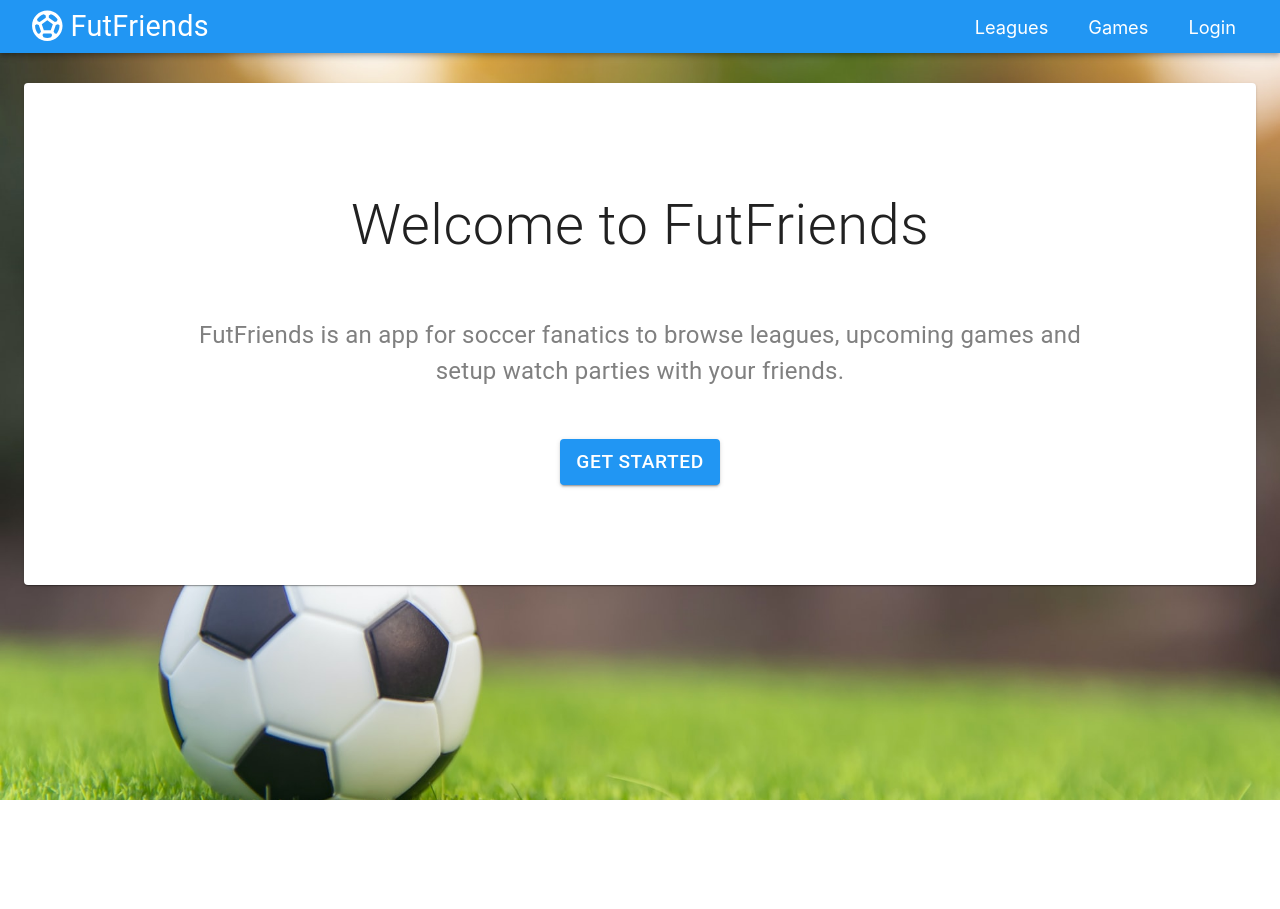
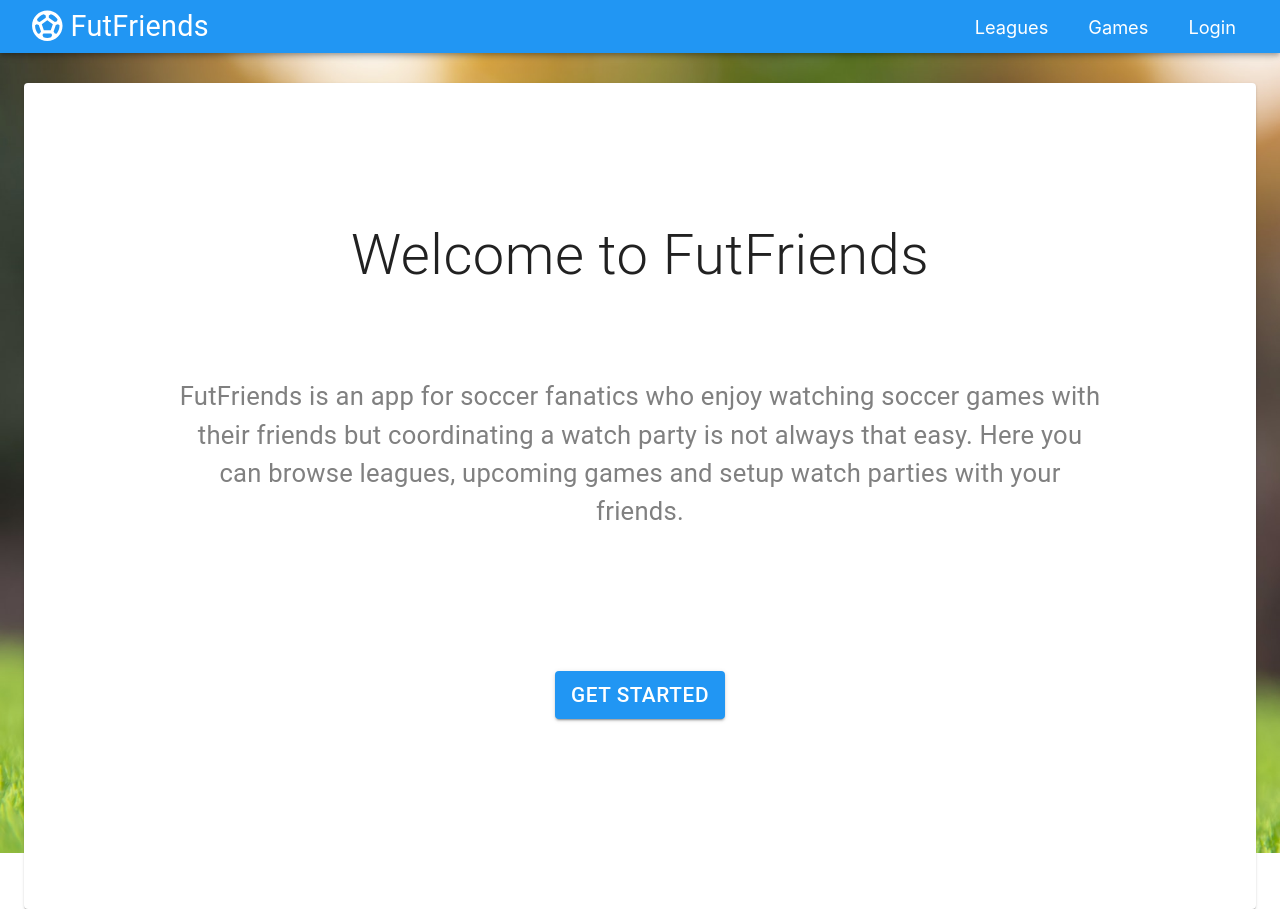
Before and after one commit to devslife7/FutHub, a React (Create React App) app: page / in a window 1280 px wide. Before the commit the page ends 800 px from the top, so only its background shows below. Built offline with nearby package versions, Linux system fonts and the light colour scheme.

Commit message:
added to home description and improved spacing

```diff
--- a/src/views/Home/Home.js
+++ b/src/views/Home/Home.js
@@ -12,18 +12,18 @@ const useStyles = makeStyles(theme => ({
     fontSize: '3.5rem',
     fontWeight: '300',
     textAlign: 'center',
-    margin: '50px 0',
+    margin: '80px 0',
   },
   description: {
-    fontSize: '1.5rem',
+    fontSize: '1.6rem',
     textAlign: 'center',
     color: 'gray',
-    margin: '50px 100px',
+    margin: '0 100px',
   },
   button: {
     display: 'block',
-    margin: '50px auto',
-    fontSize: '1.2rem',
+    margin: '140px auto',
+    fontSize: '1.3rem',
   },
 }))
 
@@ -42,8 +42,9 @@ export default function Home() {
       <Paper className={classes.paper}>
         <Typography className={classes.title}>Welcome to FutFriends</Typography>
         <Typography className={classes.description}>
-          FutFriends is an app for soccer fanatics to browse leagues, upcoming games and setup watch parties
-          with your friends.
+          FutFriends is an app for soccer fanatics who enjoy watching soccer games with their friends but
+          coordinating a watch party is not always that easy. Here you can browse leagues, upcoming games and
+          setup watch parties with your friends.
         </Typography>
         <Button variant='contained' color='primary' className={classes.button} onClick={handleGetStarted}>
           Get Started
```
